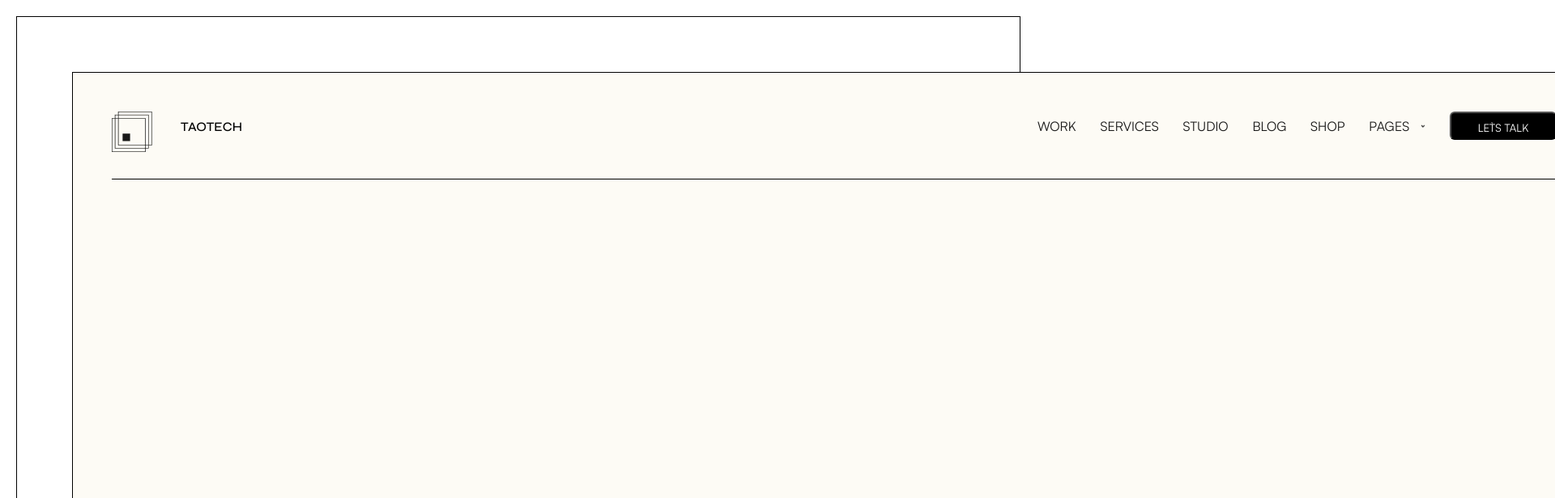
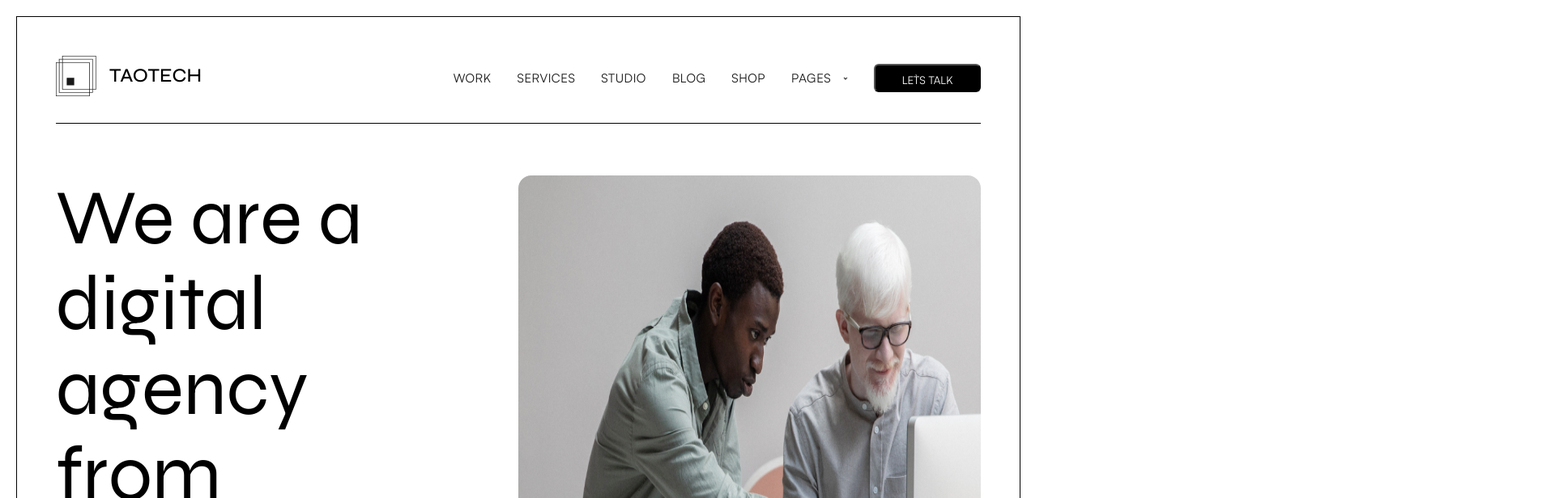
Before and after one commit to taodemy/website, a Next.js app: page / in a window 1280 px wide. Shown: the top 616 px of the page at 81% size, 1920 px wide, since content can reach past the window. Built offline with nearby package versions, Linux system fonts and the light colour scheme.

Commit message:
delate page wrapper

```diff
--- a/component/NavbarLink.tsx
+++ /dev/null
@@ -1,11 +0,0 @@
-import React from "react";
-import { textFont, titleFont } from "@/pages/_app";
-
-type NavbarLinkProps = {
-  placeHolder?: string;
-};
-
-const Links = ({ placeHolder }: NavbarLinkProps) => {
-  return <a className={`${textFont.className} text-meta`}>{placeHolder}</a>;
-};
-export default Links;
--- /dev/null
+++ b/components/NavBar/NavbarLink.tsx
@@ -0,0 +1,12 @@
+import React from "react";
+import { textFont} from "@/pages/_app";
+import styles from "@/styles/Header.module.css";
+
+type NavbarLinkProps = {
+  placeHolder?: string;
+};
+
+const Links = ({ placeHolder }: NavbarLinkProps) => {
+  return <a className={`${textFont.className} global__text-meta ${styles.header_navbar}`}>{placeHolder}</a>;
+};
+export default Links;
--- a/component/navbar.tsx
+++ b/components/NavBar/navbar.tsx
@@ -2,7 +2,7 @@
 import React from "react";
 import { textFont } from "@/pages/_app";
 import styles from "@/styles/Header.module.css";
-import NavLink from "@/component/NavbarLink";
+import NavLink from "@/components/NavBar/NavbarLink";
 
 const NavBar = () => {
   return (
@@ -26,7 +26,7 @@ const NavBar = () => {
       <div className={styles.navbar_right}>
         <button
           aria-label="navbar_right"
-          className={`${textFont.className} text-inverse ${styles.header_navbar_button}`}
+          className={`${textFont.className} global__text-inverse ${styles.header_navbar_button}`}
         >
           LET`S TALK
         </button>
--- a/layouts/Header.tsx
+++ b/layouts/Header.tsx
@@ -1,11 +1,10 @@
 /* eslint-disable @next/next/no-img-element */
 import { textFont, titleFont } from "@/pages/_app";
 import styles from "@/styles/Header.module.css";
-import NavBar from "@/component/NavBar";
+import NavBar from "@/components/NavBar/navbar";
 
 const Header = () => {
   return (
-    <div className={styles.page_border}>
     <div className={styles.header}>
       <section className={styles.header_logo}>
         <img
@@ -15,12 +14,11 @@ const Header = () => {
           aria-label="header_logo_image"
         />
         <div className={styles.header_logo_name}>
-            <p className={`${titleFont.className} heading-h4-uppercase`}>TAOTECH</p>
+          <p className={`${titleFont.className} global__uppercase-heading-h4`}>TAOTECH</p>
         </div>
       </section>
       <NavBar />
     </div>
-    </div>
   );
 };
 export default Header;
--- a/styles/Header.module.css
+++ b/styles/Header.module.css
@@ -1,16 +1,5 @@
-.page_border {
-  width: 1880px;
-  height: 6896.65px;
-  border: 1px solid var(--border-default);
-  background-color: var(--background-default);
-  margin: 20px;
-}
-
 .header {
-  border-bottom: 1px solid var(--border-default);
-  width: 1784px;
   height: 83px;
-  margin: 48px;
   display: flex;
   flex-direction: row;
   justify-content: space-between;
@@ -40,12 +29,8 @@
   display: flex;
   flex-direction: row;
   justify-content: space-between;
-  width: 641px;
+  gap: 32px;
   height: 35px;
-  margin-top: 0px;
-}
-
-.header_navbar a {
   margin-top: 10px;
   text-decoration: none;
   color: var(--text-default);
```
Also changed, not shown: assets/images/Icon.svg (deleted), assets/images/arrow.svg (deleted). Lines whose indentation alone changed are shown as unchanged.
